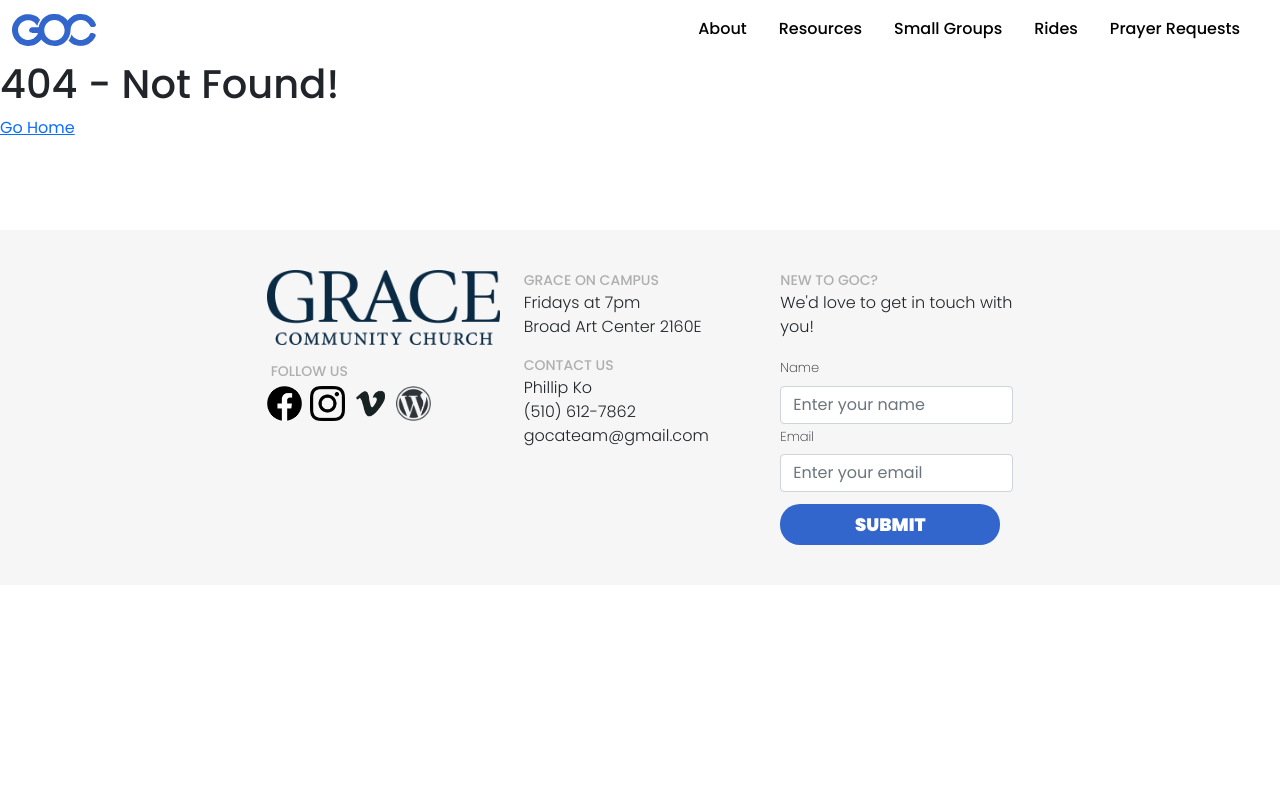
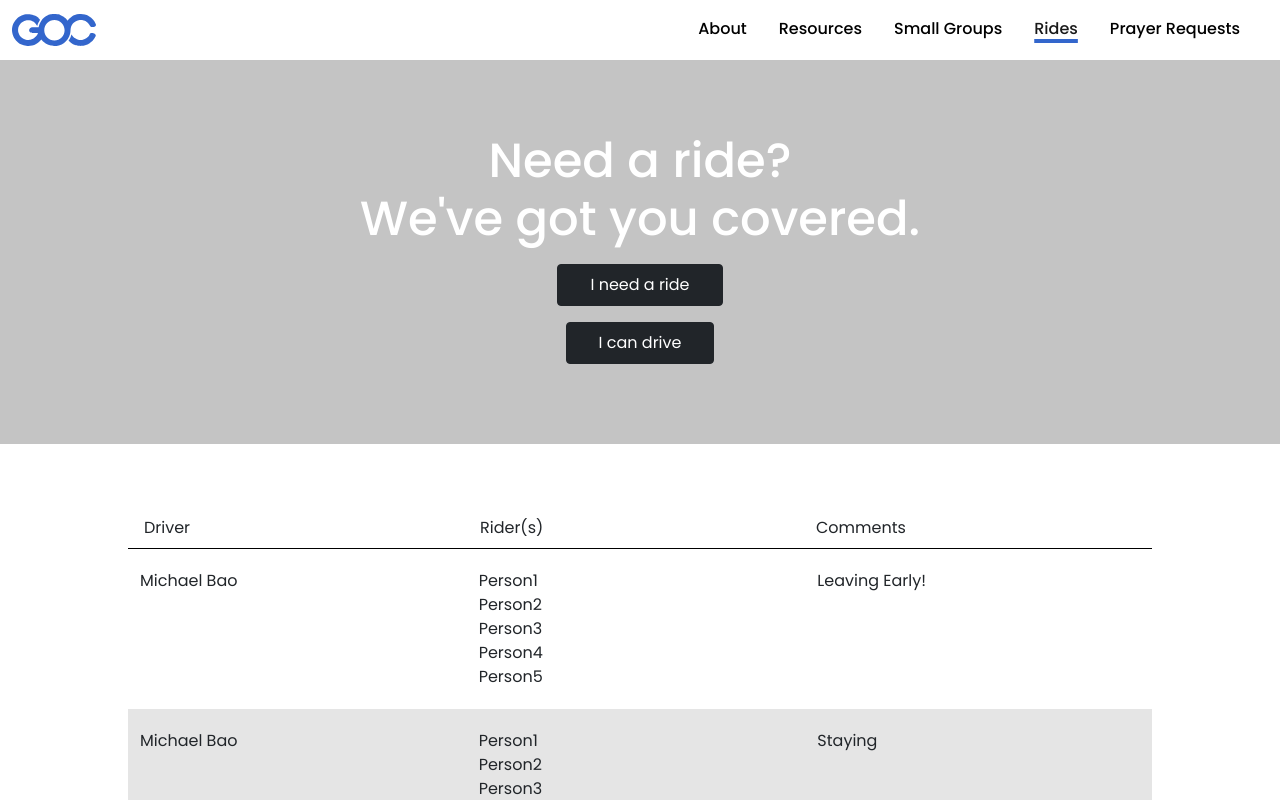
Before and after one commit to graceoncampus/goc-web-v3, a React (Create React App) app: page /rides in a window 1280 px wide. Shown: the top 800 px of the page. Built offline with nearby package versions, Linux system fonts and the light colour scheme; no server answers; what aws-amplify would draw is missing.

Commit message:
initial rides landing page

```diff
--- a/src/App.tsx
+++ b/src/App.tsx
@@ -16,6 +16,7 @@
 import './App.css';
 import './css/bootstrap.scss';
 import { AboutUs } from 'Components/User/AboutUs/AboutUs';
+import { RidesLanding } from 'Components/User/Rides/RidesLanding/RidesLanding';
 
 /**
  * Curse Amplify's routing - we need to add trailing slashes to our paths for now!
@@ -32,6 +33,7 @@
                   <Route path={'*'} element={<UserNotFound />} />   {/* 404 */}
                   <Route path={'/'} element={<UserLanding />} />
                   <Route path={'/about'} element={<AboutUs />} />
+                  <Route path={'/rides'} element={<RidesLanding />} />
                   <Route path={'/rides/rider/signup'} element={<RiderSignup />} />
                   <Route path={'/rides/driver/signup'} element={<DriverSignup />} />
                   <Route path={'/ministry_teams'} element={<MinistryTeamLanding />}/>
--- a/src/Components/SmallGroup/SmallGroup.scss
+++ b/src/Components/SmallGroup/SmallGroup.scss
@@ -31,7 +31,7 @@
 }
 
 .sg-container {
-  padding: 4rem 30% 0;
+  padding: 4rem 10% 0;
   display: flex;
   flex-direction: column;
   align-items: center;
--- a/src/Components/User/Header/Header.tsx
+++ b/src/Components/User/Header/Header.tsx
@@ -80,7 +80,7 @@
                                 </Nav.Link>
                             </Nav.Item>
                             <Nav.Item className={'px-2'}>
-                                <Nav.Link className={'header-navbar-link'} eventKey={'Rides'} href={'/'}>
+                                <Nav.Link className={'header-navbar-link'} eventKey={'Rides'} href={'/rides'}>
                                     Rides
                                 </Nav.Link>
                             </Nav.Item>
--- /dev/null
+++ b/src/Components/User/Rides/RidesLanding/RidesLanding.scss
@@ -0,0 +1,61 @@
+@use '~sass-rem' as rem;
+
+.overlay {
+  background: no-repeat center;
+  background-size: cover;
+  height: 24rem;
+  width: 100%;
+  display: flex;
+  flex-direction: column;
+  justify-content: center;
+  align-items: center;
+  text-align: center;
+  h1 {
+    font-size: 3rem;
+    position: relative;
+    color: rgb(255, 255, 255);
+  }
+  .button {
+    padding: 0.5rem 2rem;
+    margin: 0.5rem;
+  }
+}
+.rides-container {
+  padding: 4rem 10% 0;
+  display: flex;
+  flex-direction: column;
+  align-items: center;
+  width: 100%;
+}
+
+.table-header {
+  display: flex;
+  justify-content: space-evenly;
+  width: 100%;
+  border-bottom: 1px solid rgb(0, 0, 0);
+  padding: 0.25rem 0.5rem;
+}
+
+.column-item {
+  flex-grow: 1;
+  flex-basis: 0;
+  display: flex;
+  flex-direction: column;
+  padding: 0.25rem 0.5rem;
+}
+
+.table-row {
+  display: flex;
+  justify-content: space-evenly;
+  width: 100%;
+  padding: 1rem 0.25rem;
+}
+.even {
+  background-color: #e5e5e5;
+}
+
+#rides-landing {
+  background-color: #c4c4c4;
+  // background-image: linear-gradient(rgba(0, 0, 0, 0.5), rgba(0, 0, 0, 0.5)),
+  //   url('../../../../assets/AboutUsBackground.png');
+}
--- /dev/null
+++ b/src/Components/User/Rides/RidesLanding/RidesLanding.tsx
@@ -0,0 +1,91 @@
+import { HeaderNavbarActiveKey } from 'Components/User/Header/Header';
+import { Template } from 'Components/User/Template/Template';
+import { Button } from 'react-bootstrap';
+
+import './RidesLanding.scss';
+
+export const RidesLanding = () => {
+  return (
+    <Template
+      activeKey={HeaderNavbarActiveKey.RIDES}
+      body={<RidesLandingBody />}
+    />
+  );
+};
+
+const rides = [
+  {
+    driver: 'Michael Bao',
+    riders: ['Person1', 'Person2', 'Person3', 'Person4', 'Person5'],
+    comments: 'Leaving Early!',
+  },
+  {
+    driver: 'Michael Bao',
+    riders: [
+      'Person1',
+      'Person2',
+      'Person3',
+      'Person4',
+      'Person5',
+      'Person6',
+      'Person7',
+    ],
+    comments: 'Staying',
+  },
+  {
+    driver: 'Michael Bao',
+    riders: ['Person1', 'Person2', 'Person3'],
+    comments: 'Evening only',
+  },
+];
+
+const RidesLandingBody = () => {
+  return (
+    <div>
+      <div className="overlay" id="rides-landing">
+        <h1>
+          Need a ride?
+          <br />
+          We've got you covered.
+        </h1>
+        <Button
+          className="button"
+          variant="dark"
+          href="/rides/rider/signup"
+          target="_blank"
+        >
+          I need a ride
+        </Button>
+        <Button
+          className="button"
+          variant="dark"
+          href="/rides/driver/signup"
+          target="_blank"
+        >
+          I can drive
+        </Button>
+      </div>
+      <div className="rides-container">
+        <div className="table-header">
+          <div className="column-item">Driver</div>
+          <div className="column-item">Rider(s)</div>
+          <div className="column-item">Comments</div>
+        </div>
+
+        {rides.map((ride, i) => {
+          return (
+            <div className={i % 2 == 0 ? 'table-row' : 'even table-row'}>
+              <div className="column-item">{ride.driver} </div>
+              <div className="column-item">
+                {ride.riders.map((rider, i) => {
+                  return <span>{rider}</span>;
+                })}
+              </div>
+              <div className="column-item">{ride.comments} </div>
+            </div>
+          );
+        })}
+      </div>
+    </div>
+  );
+};
```
